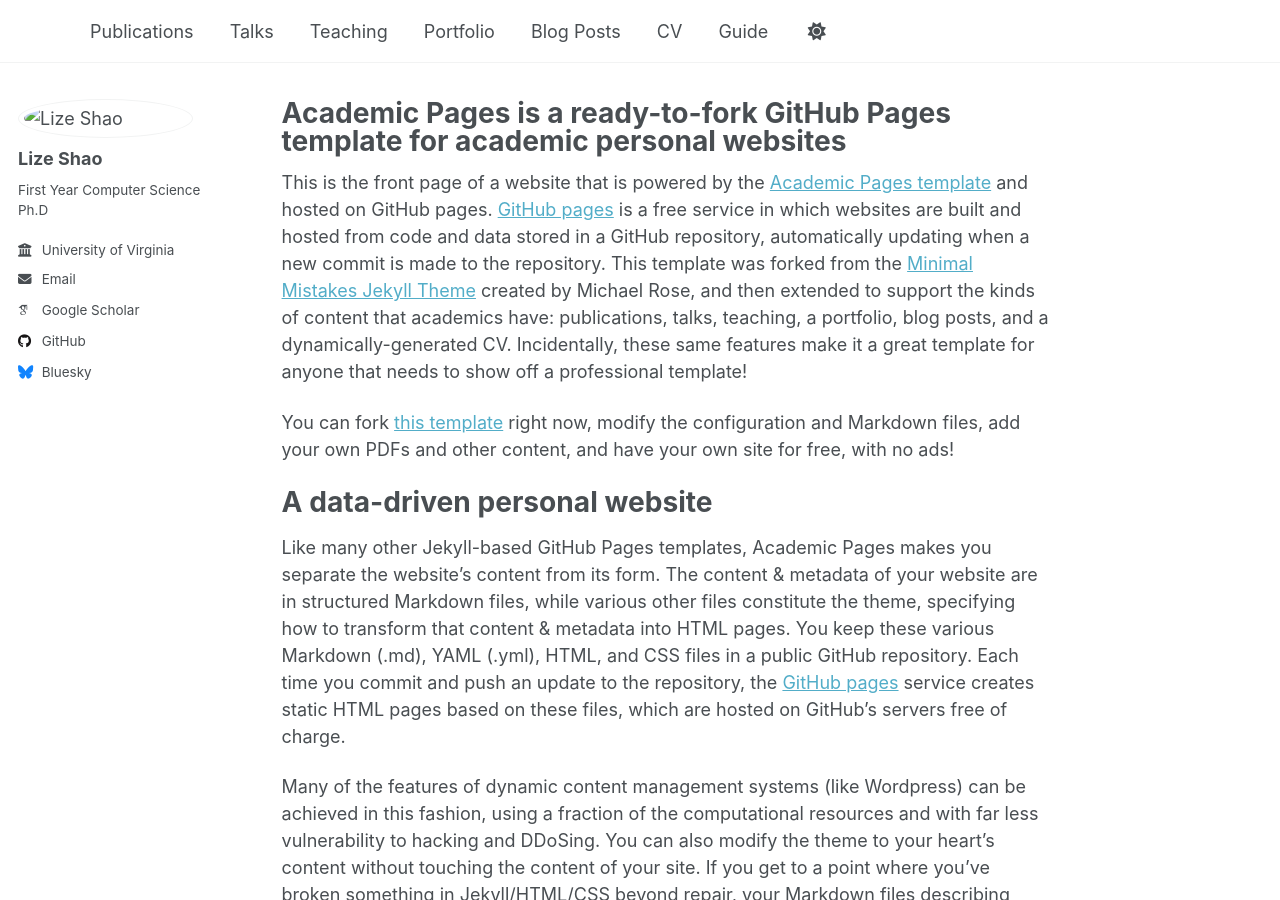
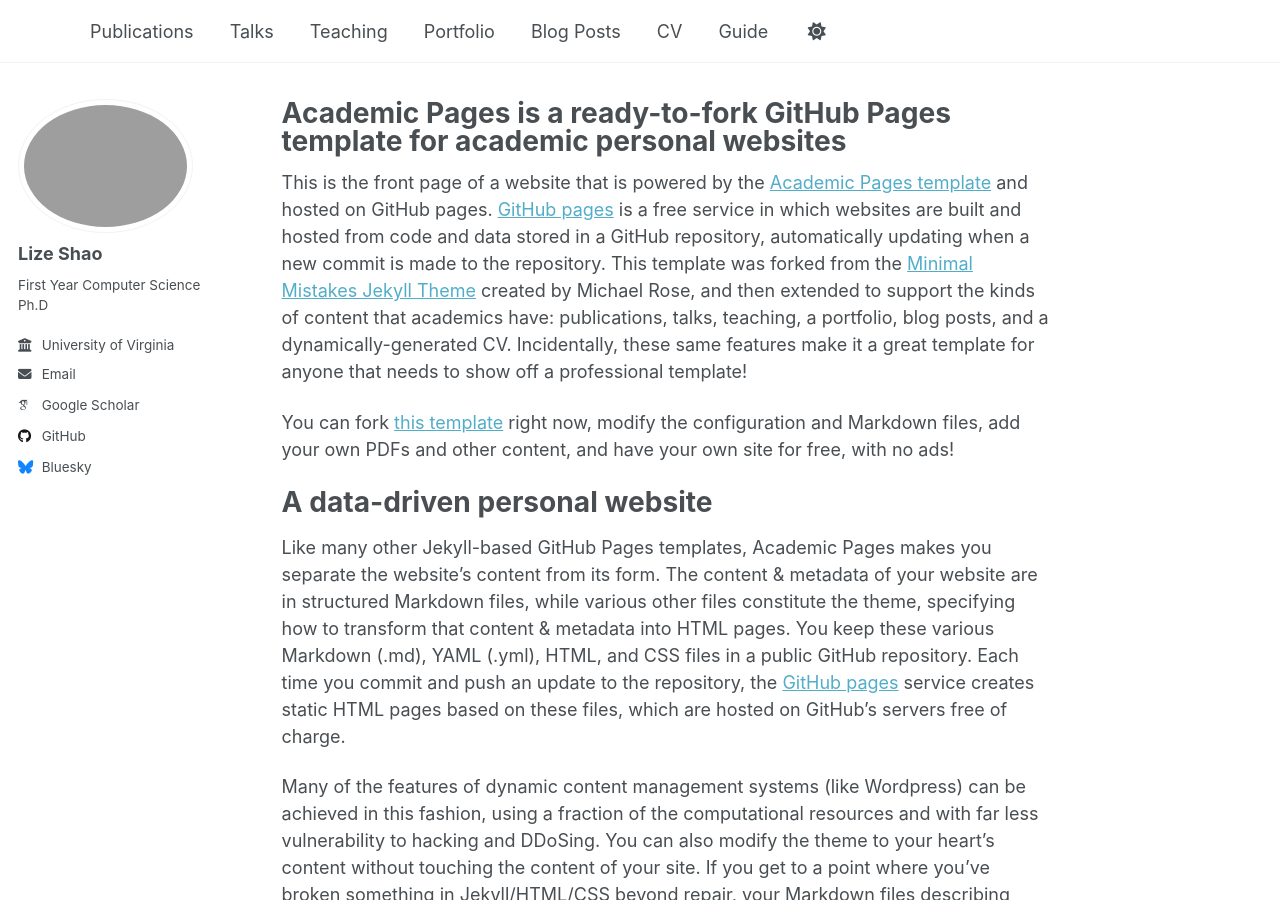
Before and after one commit to slz2003/slz2003.github.io, a Jekyll site: the page built from _pages/about.md, in a window 1280 px wide and 900 px high. Built offline with Jekyll 4.4.1, drawn with Linux system fonts in a browser that asks for light colours; some web fonts are replaced; a script that is not in the unit is left out.

Commit message:
Update _config.yml

```diff
--- a/_config.yml
+++ b/_config.yml
@@ -22,7 +22,7 @@
 #               Additional customization can be done by editing /_includes/author-profile.html
 author:
   # Biographic information
-  avatar           : "/images/12804196136475958.jpg"
+  avatar           : "profile.jpg"
   name             : "Lize Shao"
   pronouns         : # example: "she/her"
   bio              : "First Year Computer Science Ph.D"
```
